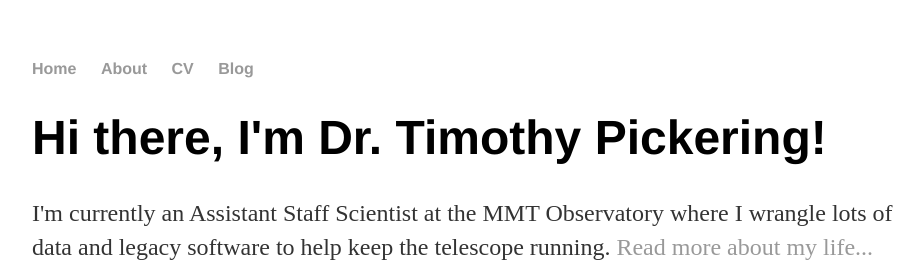
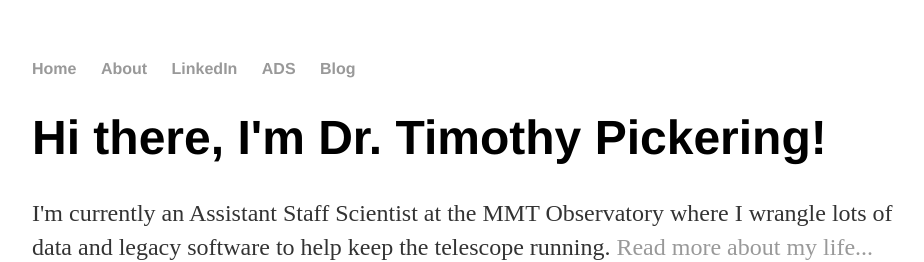
Before and after one commit to tepickering/tepickering.github.io, a Jekyll site: the page built from index.html, in a window 1280 px wide. Shown: the top 262 px of the page, without its empty margins (160-1084 px from the left). Built offline with Jekyll 4.4.1, drawn with Linux system fonts in a browser that asks for light colours.

Commit message:
Update default.html
replace CV with linkedin and ads links

```diff
--- a/_layouts/default.html
+++ b/_layouts/default.html
@@ -10,7 +10,8 @@
 	    		<ul>
 	        		<li><a href="/">Home</a></li>
 		        	<li><a href="/about">About</a></li>
-	        		<li><a href="/cv">CV</a></li>
+	        		<li><a href="www.linkedin.com/in/tepickering">LinkedIn</a></li>
+					<li><a href="https://ui.adsabs.harvard.edu/#search/fq=%7B!type%3Daqp%20v%3D%24fq_author%7D&fq_author=((*%3A*%20NOT%20author_facet_hier%3A%221%2FPickering%2C%20T%2FPickering%2C%20Thomas%22)%20NOT%20author_facet_hier%3A%221%2FPickering%2C%20T%2FPickering%2C%20Tim%22)&p_=3&q=(author%3A%22Pickering%2C%20T.%20E.%22%20AND%20year%3A1989-2017)&sort=date%20desc%2C%20bibcode%20desc">ADS</a></li>
 	        		<li><a href="/blog">Blog</a></li>
 	    		</ul>
 			</nav>
```
